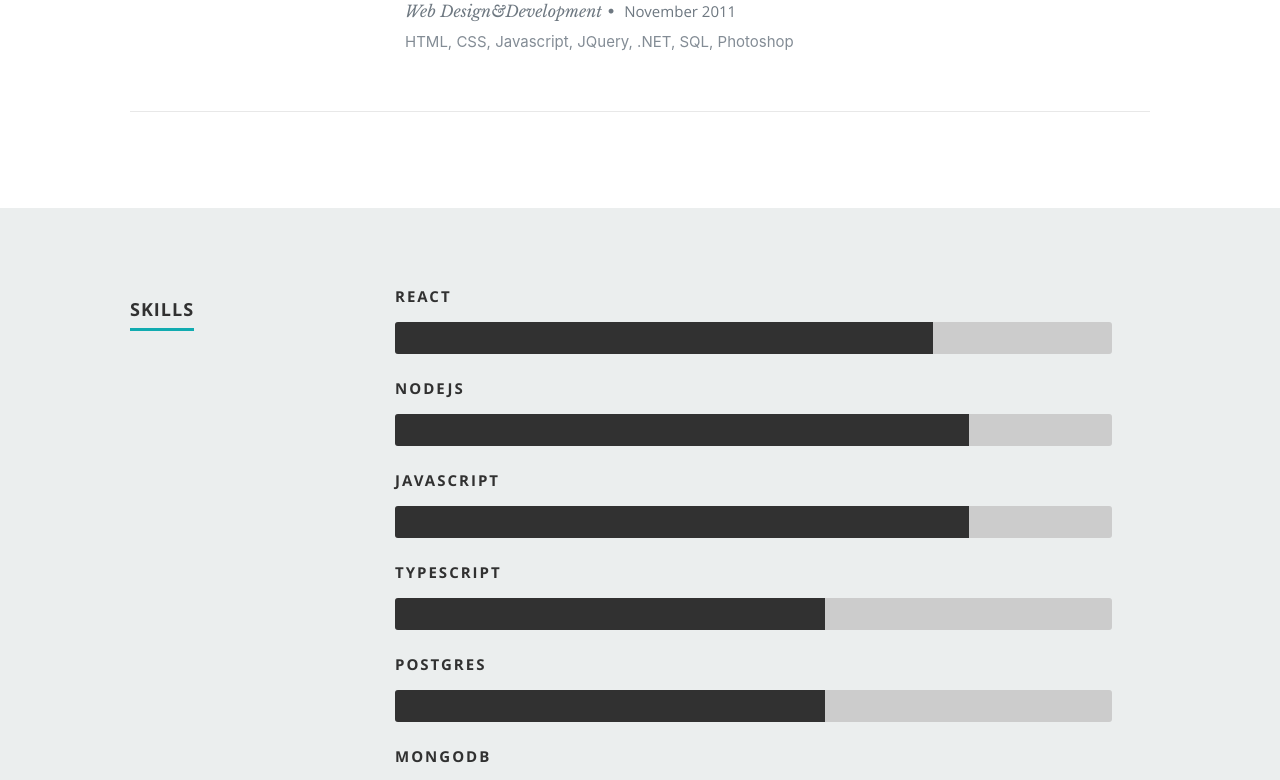
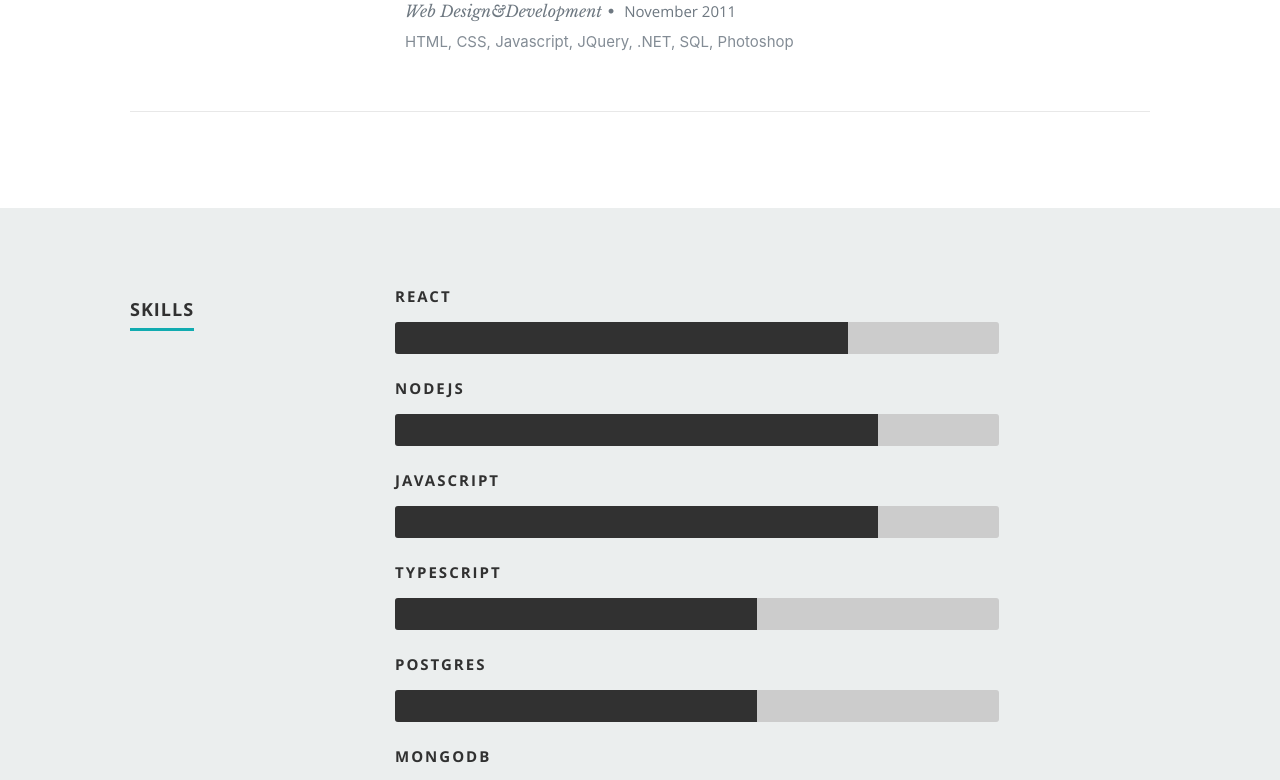
Before and after one commit to kadetr/kdt-portfolio, a React (Create React App) app: page / in a window 1280 px wide. Shown: the part 2566-3346 px from the top of the page. Built offline with nearby package versions, Linux system fonts and the light colour scheme.

Commit message:
skills fix

```diff
--- a/public/css/layout.css
+++ b/public/css/layout.css
@@ -286,7 +286,7 @@ ul#nav li.current a { color: #F06000; }
 /*----------------------------------------------*/
 
 .bars {
-	width: 95%;
+	width: 80%;
 	float: left;
 	padding: 0;
 	text-align: left;
```
